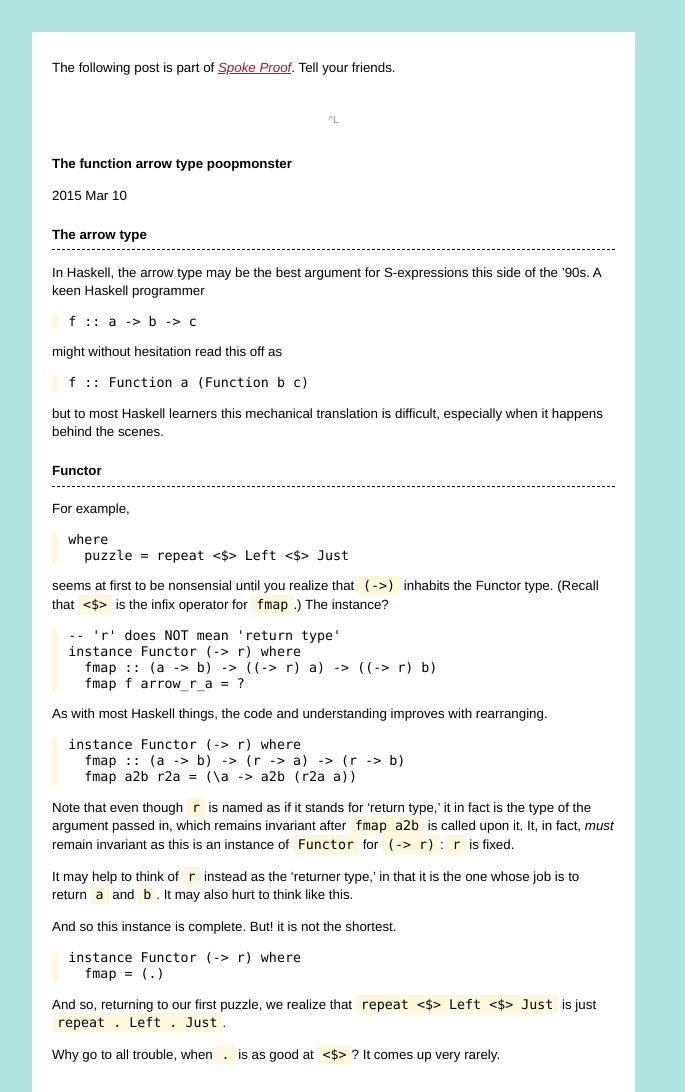
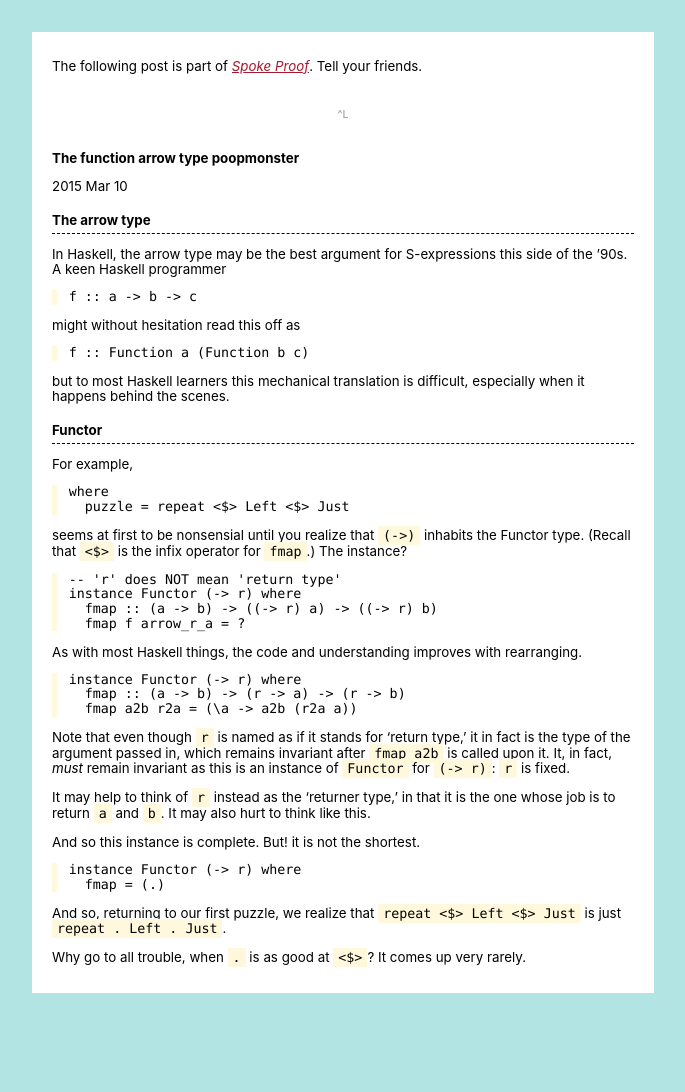
Before and after one commit to hlian/hao.codes, a Jekyll site: the page built from _posts/2015-03-10-arrow-type.md, in a window 1280 px wide. Shown: the whole page, without its empty margins (0-685 px from the left). Built offline with Jekyll 4.4.1, drawn with Linux system fonts in a browser that asks for light colours; after the commit the page ends 993 px from its top, so only the background shows below that.

Commit message:
Update _typography.scss

```diff
--- a/_sass/_typography.scss
+++ b/_sass/_typography.scss
@@ -3,20 +3,19 @@
 }
 
 html {
-  font-family: helvetica, arial, sans-serif;
-  font-size: 14pt;
+  font-family: -apple-system, helvetica, arial, sans-serif;
+  font-size: 13pt;
   background: #b1e4e3;
   text-rendering: optimizeLegibility;
 }
 
 body {
-  line-height: 1.4;
+  line-height: 11pt;
 }
 
 pre, code {
-  font-family: "Ubuntu Mono", "Menlo", "Consolas", monospace;
+  font-family: "Fantasque Sans Mono", "Menlo", "Consolas", monospace;
   font-size: 12pt;
-  line-height: 1.2;
 }
 
 @media (max-device-width: 1601px) {
```
